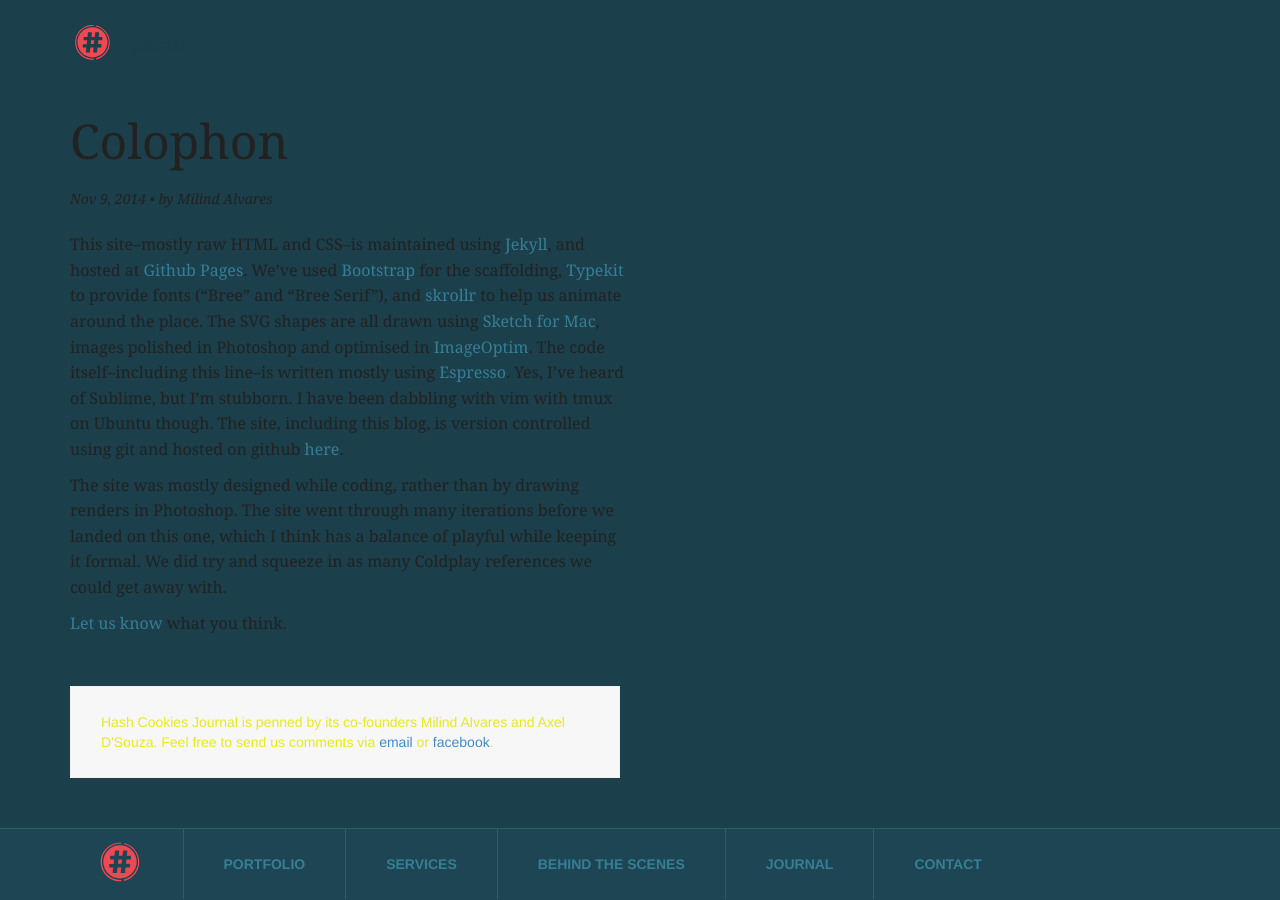
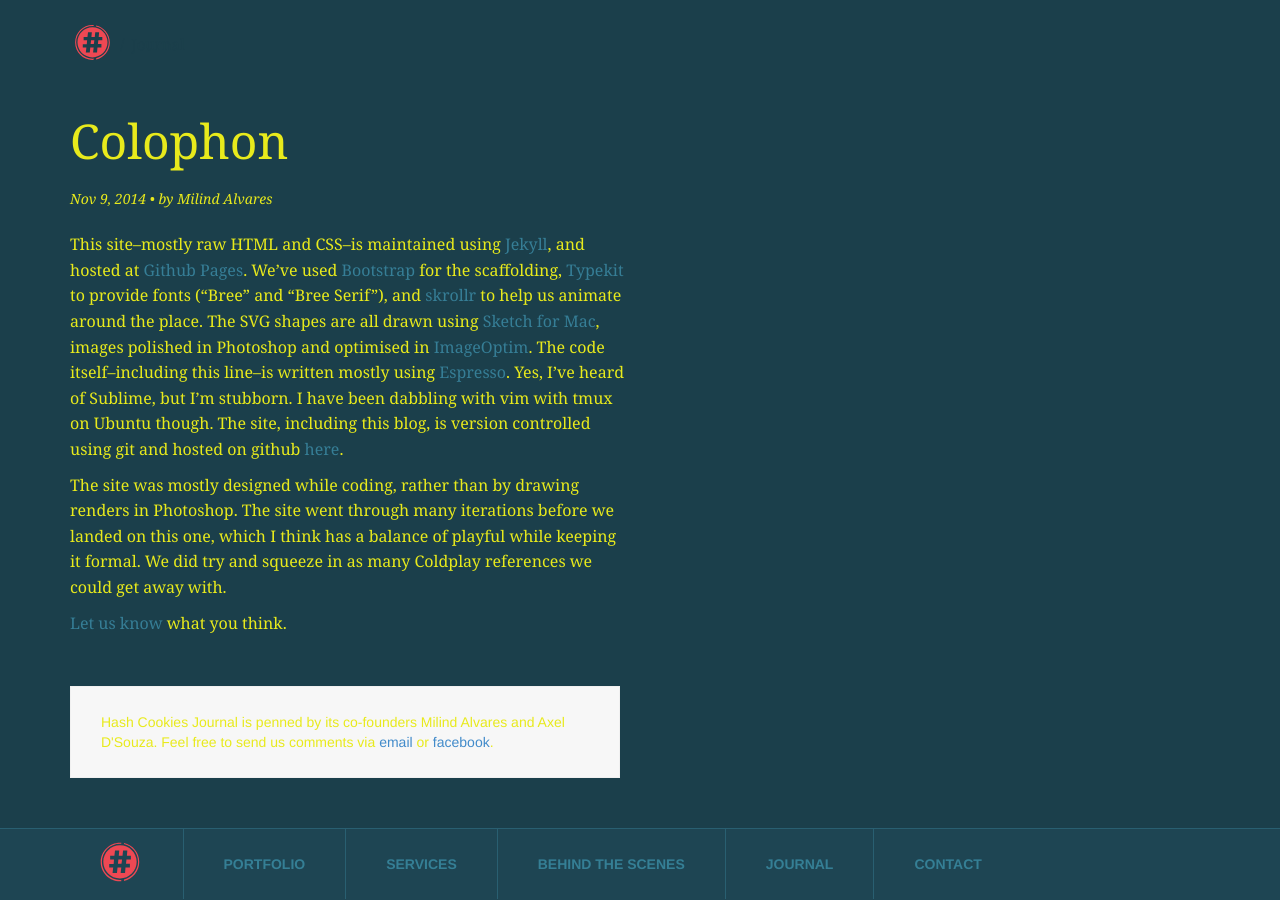
Before and after one commit to HashCookies/hashcookies.github.io, a Jekyll site: the page built from _posts/2014-11-09-colophon.markdown, in a window 1280 px wide. Built offline with Jekyll 4.4.1, drawn with Linux system fonts in a browser that asks for light colours; nearby versions of some CDN libraries; comment, search, counter and statistics services are not loaded.

Commit message:
General fixes

```diff
--- a/_sass/_style.scss
+++ b/_sass/_style.scss
@@ -1957,21 +1957,20 @@
 			font-family: $serif !important;
 			text-transform: none;
 			display: inline;
-			font-weight: 100;
+			font-weight: 300;
+			color: $dark;
 			a {
 				color: inherit;
 			}
 		}
 		.post-meta {
-			color: #999;
+			color: desaturate(lighten($dark, 50%), 50%);
 			font-style: italic;
 			font-family: $serif;
 			font-weight: 100;
 		}
 	}
-	* {
-		color: #222;
-	}
+
 }
 
 
@@ -2009,7 +2008,6 @@
 	font-family: $mono !important;
 	margin-top: 50px;
 	margin-bottom: 50px;
-	color: #222;
 	a {
 		color: lighten($dark, 20%);
 	}
```
